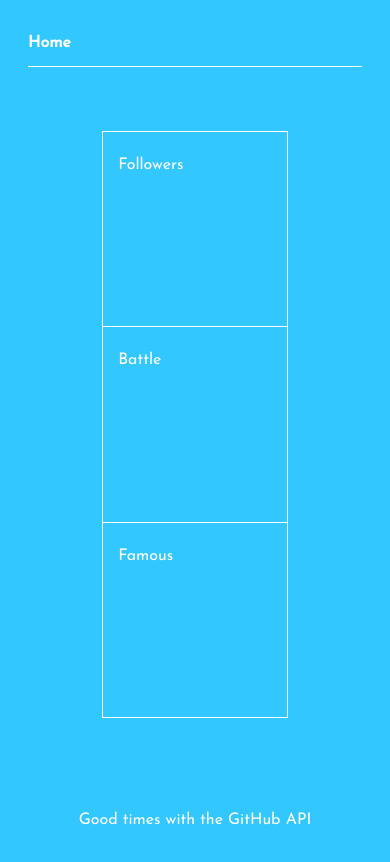
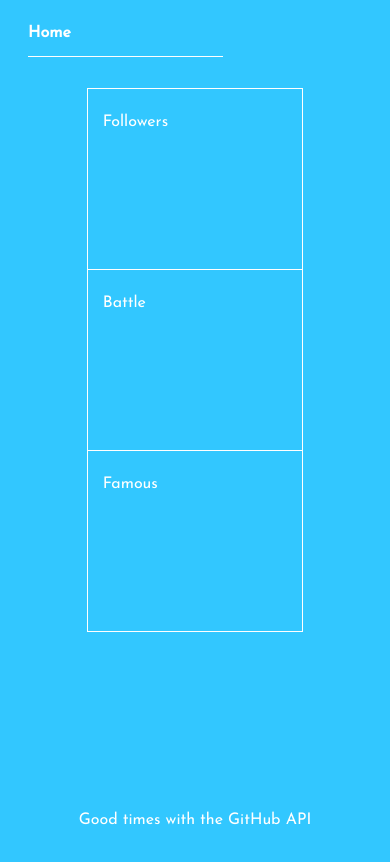
Before and after one commit to tyreer/github-explorer, a React app: page / in a window 390 px wide. Built offline with nearby package versions, Linux system fonts and the light colour scheme; some packages are replaced by stand-ins of ours.

Commit message:
Revised mobile nav views via flexbox

```diff
--- a/app/assets/css/Nav.css
+++ b/app/assets/css/Nav.css
@@ -1,12 +1,22 @@
 .Nav-container {
-  margin: var(--base-small-margin);
+  margin: 10px var(--base-small-margin) 5px;
+
+/*ADDED*/
+  flex: 1;
+  display: flex;
+  flex-direction: column;
 }
 
 .Nav-container--expanded {
   display: flex;
   flex-direction: column;
   justify-content: center;
-  height: 80vh;
+
+
+  /*ADDED*/
+  /*height: 75vh;*/
+  align-self: center;
+  flex: 1;
 }
 
 .Nav {
@@ -22,6 +32,9 @@
     border-bottom: 1px solid white;
     padding: 5px 0;
     flex-grow: 1;
+
+    /*ADDED*/
+    width: 50vw;
   }
 
   & a {
@@ -37,11 +50,12 @@
   position: relative;
   z-index: 3;
   height: 87%;
+  flex: 1;
 
   & li {
-    width: 55%;
+    width: 55vw;
     border: 1px solid white;
-    flex-grow: 1;
+    flex: 1;
   }
 
   & li:first-child {
@@ -54,7 +68,9 @@
 
   & a {
     display: block;
-    padding: 25px 0 84px 15px;
+
+    /*ADDED*/
+    padding: 25px 0 70px 15px;
 
     @media (--tablet) {
       padding-bottom: 120px;
--- a/app/assets/css/base.css
+++ b/app/assets/css/base.css
@@ -8,11 +8,15 @@
 @custom-media --tablet (min-width: 630px);
 @custom-media --desktop (min-width: 769px);
 
+html {
+  overflow: hidden;
+}
+
 body {
   background: var(--color-blue);
   font-family: Josefin Sans, system-ui;
-  overflow: hidden;
   font-size: 16px;
+  height: 100vh;
 }
 
 button {
--- a/app/assets/css/components.css
+++ b/app/assets/css/components.css
@@ -57,8 +57,13 @@
 }
 
 .container {
-  max-width: 900px;
-  margin: 0 auto;
+  /*max-width: 900px;*/
+  /*margin: 0 auto;*/
+
+  /*ADDED*/
+  display: flex;
+  flex-direction: column;
+  height: 70vh;
 }
 
 .languages {
```
